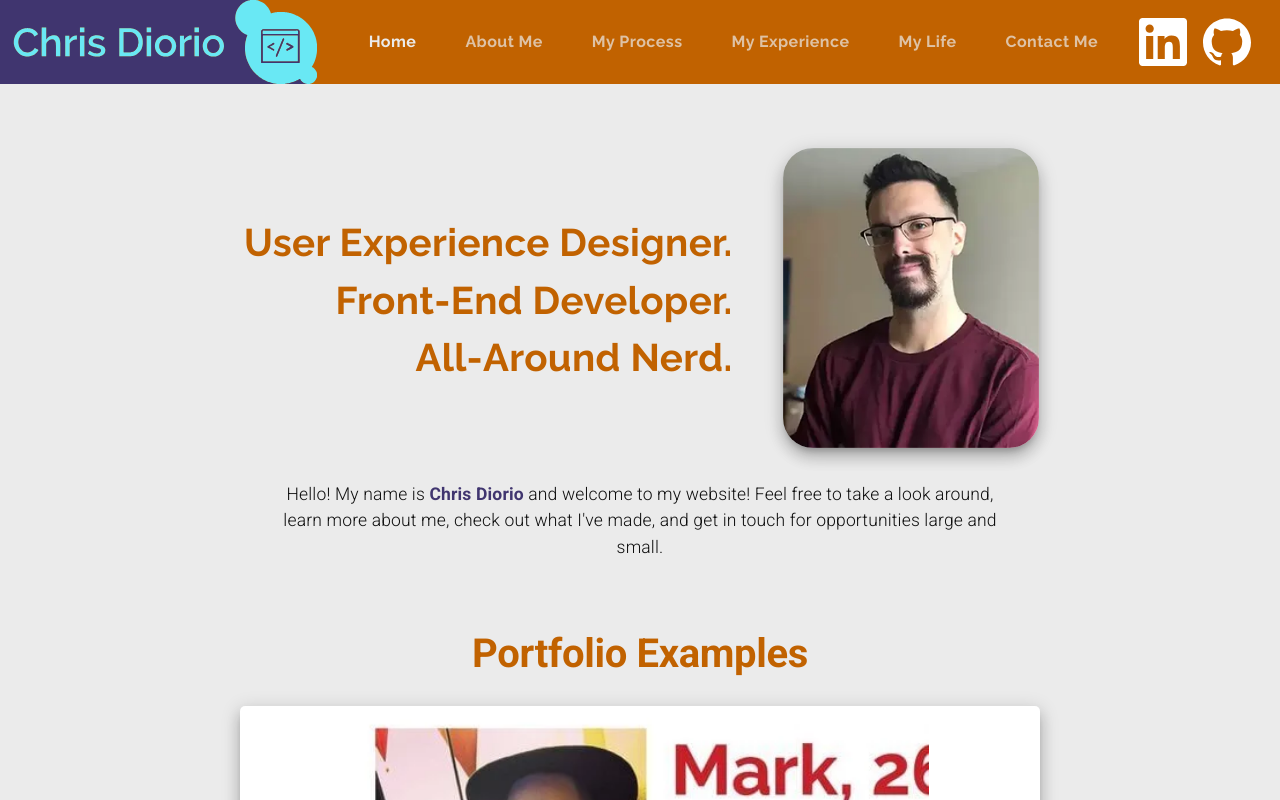
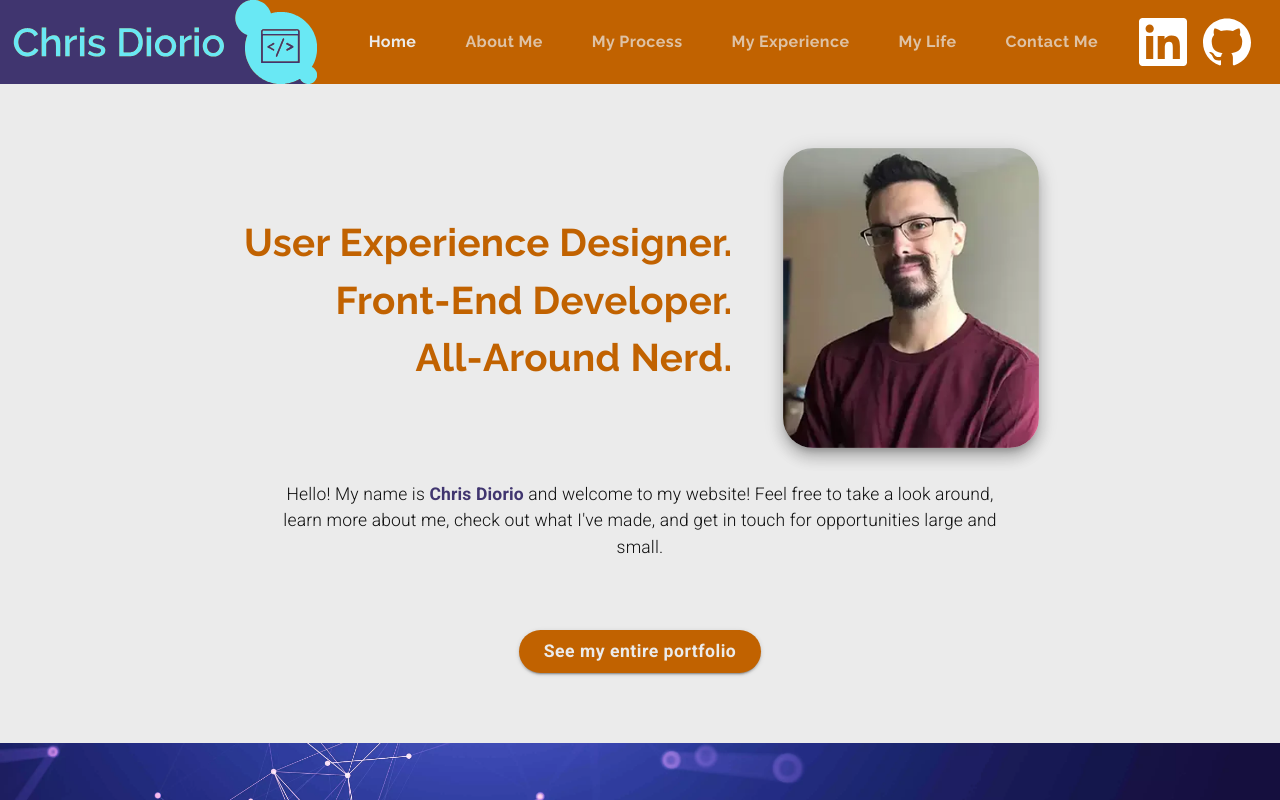
Before and after one commit to PupRiku/portfolio, a Next.js app in the folder frontend/: page / in a window 1280 px wide. Shown: the top 800 px of the page. Built offline with nearby package versions, Linux system fonts and the light colour scheme.

Commit message:
Disable carousel for the time being

```diff
--- a/frontend/pages/index.js
+++ b/frontend/pages/index.js
@@ -315,7 +315,7 @@ export default function Index() {
         justifyContent="center"
         style={{ marginTop: "5em", marginBottom: "5em" }}
       >
-        <Hidden smDown>
+        {/* <Hidden smDown>
           <Grid item style={{ paddingBottom: "2em" }}>
             <Typography variant="h2">Portfolio Examples</Typography>
           </Grid>
@@ -349,7 +349,7 @@ export default function Index() {
               </Grid>
             </Grid>
           </Grid>
-        </Hidden>
+        </Hidden> */}
 
         <Grid item container justifyContent="center">
           <Grid item>
```
